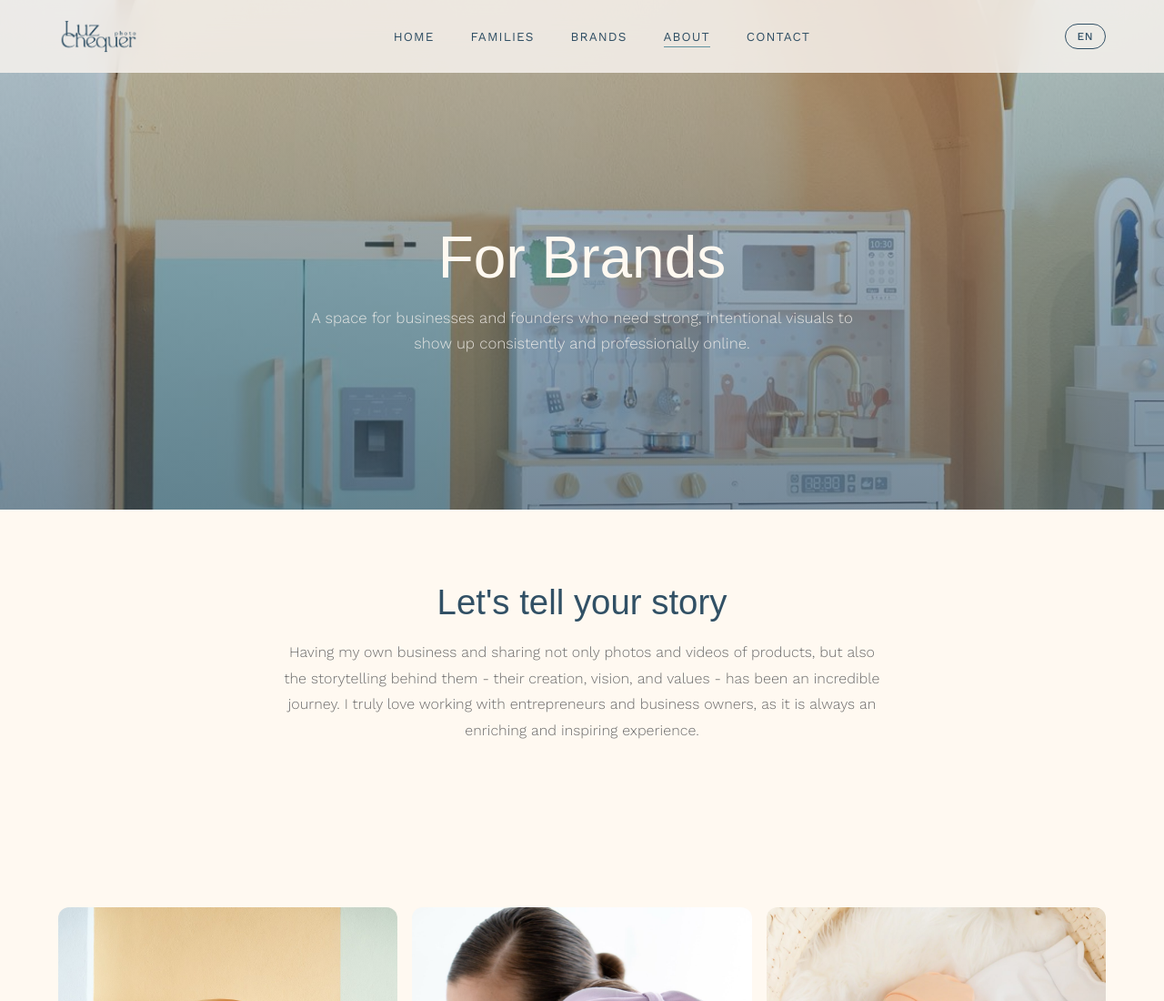
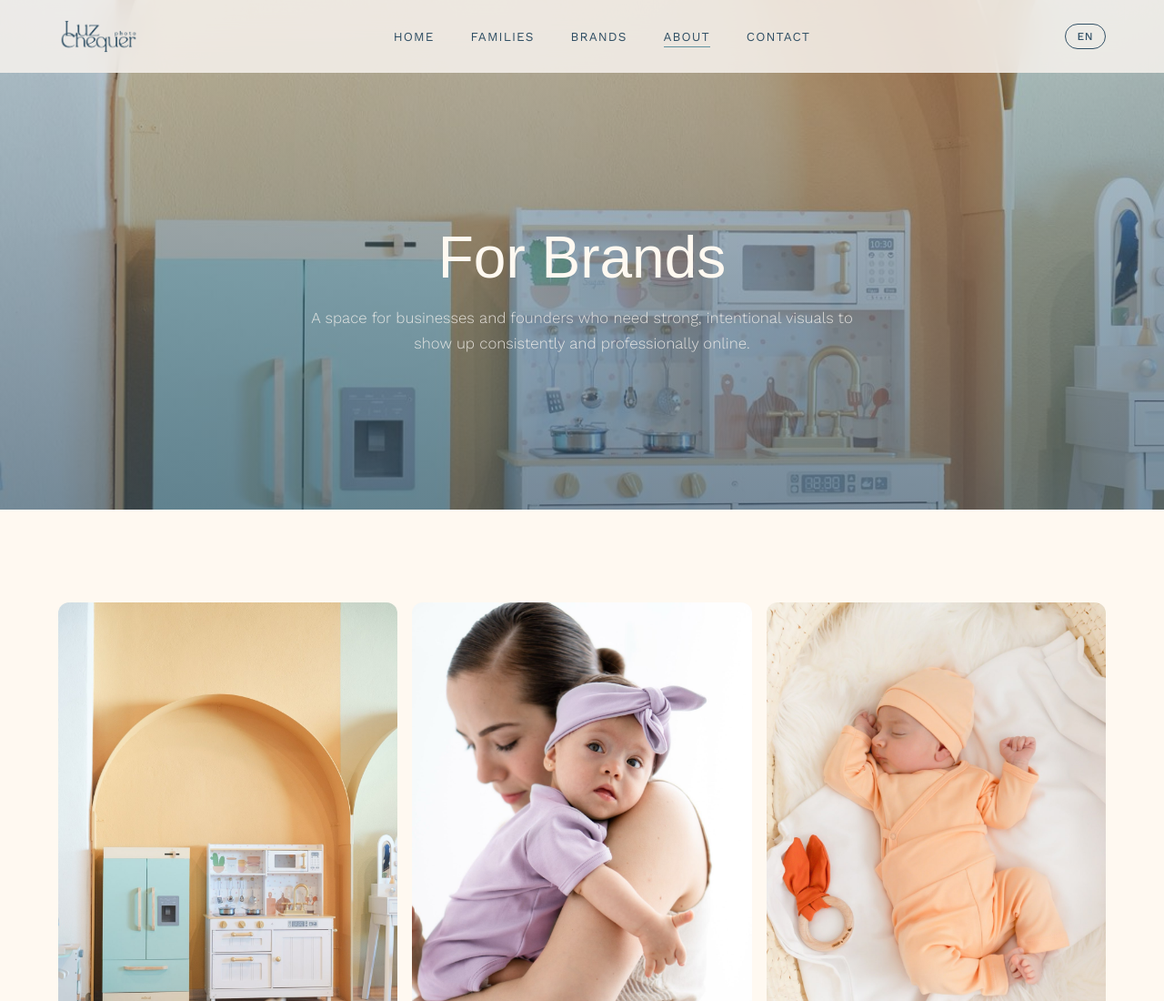
Before and after one commit to minimuunmx/luzchequerphoto, a plain HTML site: page site/brands.html in a window 1280 px wide. Shown: the top 1100 px of the page at 91% size. Drawn offline with nearby package versions, Linux system fonts and the light colour scheme; a web font is replaced by a local one.

Commit message:
Remove intro text sections from families and brands pages
Co-Authored-By: Claude Opus 4.6 (1M context) <noreply@anthropic.com>

```diff
--- a/site/brands.html
+++ b/site/brands.html
@@ -53,12 +53,6 @@ EN
             <h1 data-en="For Brands" data-nl="Voor Merken">For Brands</h1>
             <p data-en="A space for businesses and founders who need strong, intentional visuals to show up consistently and professionally online." data-nl="Een plek voor bedrijven en ondernemers die sterke, doordachte visuals nodig hebben om consistent en professioneel online aanwezig te zijn.">A space for businesses and founders who need strong, intentional visuals to show up consistently and professionally online.</p>
         </div>
-    </section>
-
-    <!-- Intro -->
-    <section class="page-intro">
-        <h2 data-en="Let's tell your story" data-nl="Laten we jouw verhaal vertellen">Let's tell your story</h2>
-        <p data-en="Having my own business and sharing not only photos and videos of products, but also the storytelling behind them - their creation, vision, and values - has been an incredible journey. I truly love working with entrepreneurs and business owners, as it is always an enriching and inspiring experience." data-nl="Mijn eigen bedrijf hebben en niet alleen foto's en video's van producten delen, maar ook het verhaal erachter - de creatie, visie en waarden - is een ongelooflijke reis geweest. Ik vind het geweldig om met ondernemers te werken, omdat het altijd een verrijkende en inspirerende ervaring is.">Having my own business and sharing not only photos and videos of products, but also the storytelling behind them - their creation, vision, and values - has been an incredible journey. I truly love working with entrepreneurs and business owners, as it is always an enriching and inspiring experience.</p>
     </section>
 
     <!-- Gallery -->
```
Also changed, not shown: site/families.html (+0 -6 lines).
